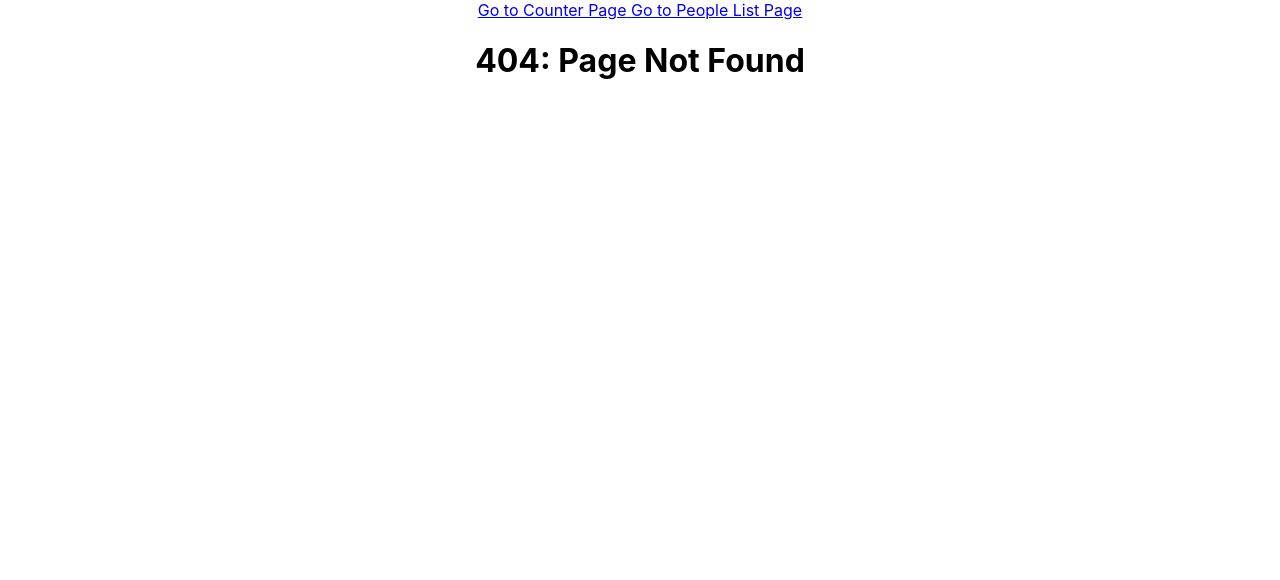
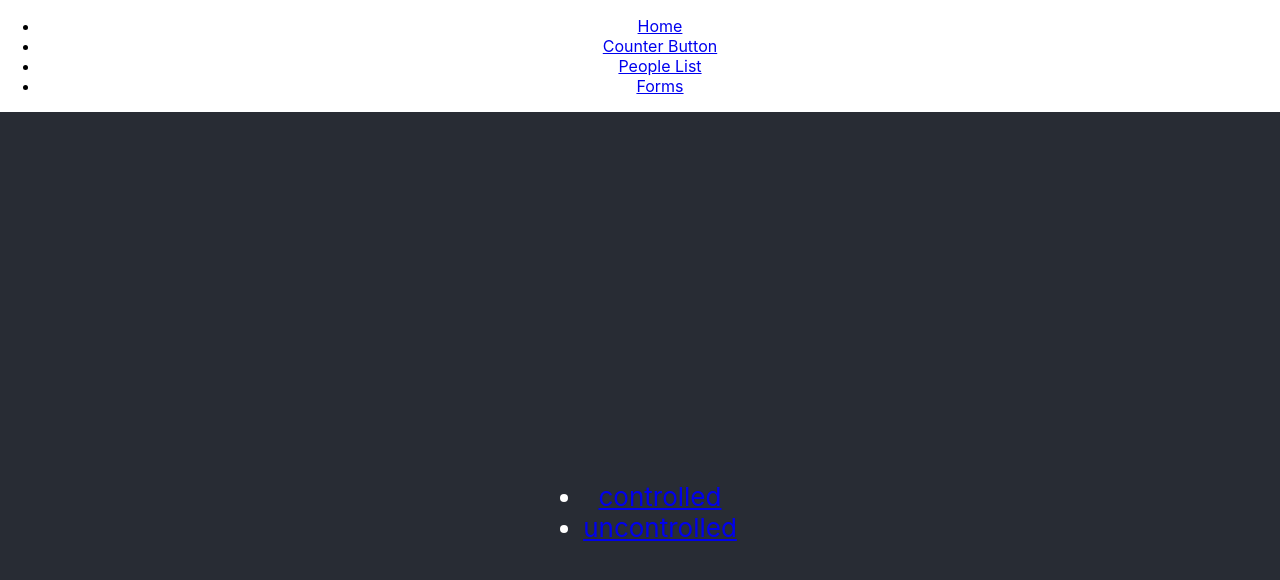
Before and after one commit to fabricekalvanda/myfirstapp-react, a React (Create React App) app: page /forms in a window 1280 px wide. Before the commit this address had no page. Shown: the top 580 px of the page. Built offline with nearby package versions, Linux system fonts and the light colour scheme.

Commit message:
Build navigation sidebar

```diff
--- a/src/App.js
+++ b/src/App.js
@@ -9,10 +9,8 @@
     ControlledFormPage,
     UncontrolledFormPage,
   } from './pages';
-import { CongratulationsMessage } from './CongratulationsMessage';
-import { CounterButton } from './CounterButton';
-import { Greeting } from "./Greeting";
-import { PeopleList } from "./PeopleList";
+import { NavBar } from './pages/NavBar';
+import { FormsNavBar } from './FormsNavBar';
 import './App.css';
 
 
@@ -27,8 +25,8 @@
   return (
     <div className="App">
       <Router>
-        <Link to="/counter">Go to Counter Page</Link>
-        <Link to="/people-list"> Go to People List Page</Link>
+        <NavBar />
+        <div className="App-header">
           <Switch>
             <Router path="/" exact>
               <HomePage />
@@ -42,16 +40,24 @@
             <Route path="/protected">
               <ProtectedPage />
             </Route>
-          <Route path="/controlled">
+            <Route path="/forms">
+              <Router>
+                <FormsNavBar />
+                <Route path="/forms/controlled">
                   <ControlledFormPage />
                 </Route>
-          <Route path="/uncontrolled">
+                <Route path="/forms/uncontrolled">
                   <UncontrolledFormPage />
+                </Route>
+              </Router>
+
             </Route>
             <Route>
               <NotFoundPage />
             </Route>
           </Switch>
+        </div>
+
       </Router>
     </div>
   );
--- /dev/null
+++ b/src/FormsNavBar.js
@@ -0,0 +1,13 @@
+import React from 'react';
+import { Link } from 'react-router-dom';
+
+export const FormsNavBar = () => (
+    <ul>
+        <li>
+            <Link to="/forms/controlled">controlled</Link>
+        </li>
+        <li>
+            <Link to="/forms/uncontrolled">uncontrolled</Link>
+        </li>
+    </ul>
+);
--- /dev/null
+++ b/src/pages/NavBar.js
@@ -0,0 +1,19 @@
+import React from 'react';
+import { Link } from 'react-router-dom';
+
+export const NavBar = () => (
+    <ul>
+        <li>
+            <Link to="/">Home</Link>
+        </li>
+        <li>
+            <Link to="/counter">Counter Button</Link>
+        </li>
+        <li>
+            <Link to="/people-list">People List</Link>
+        </li>
+        <li>
+            <Link to="/forms">Forms</Link>
+        </li>
+    </ul>
+)
```
Also changed, not shown: 1 other file (tests, documents, lock files or other folders). Lines whose indentation alone changed are shown as unchanged.
